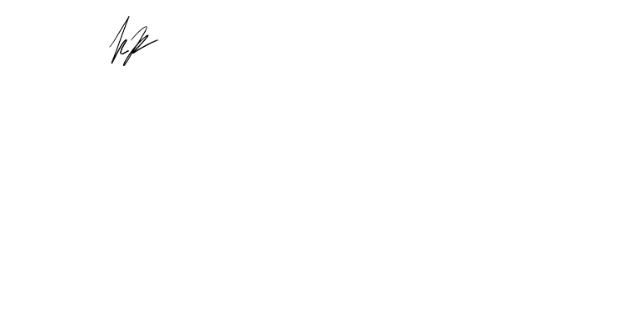
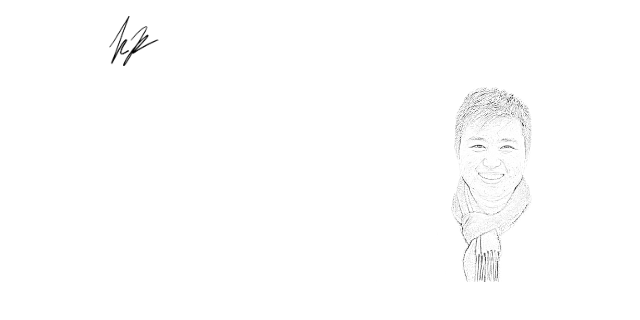
Before and after one commit to kpsuperplane/kevinpei.com, a Next.js app: page /index/Content in a window 1280 px wide. Shown: the top 320 px of the page, without its empty margins (147-787 px from the left). Built offline with nearby package versions, Linux system fonts and the light colour scheme; a web font is replaced by a local one.

Commit message:
Linekevin

```diff
--- a/pages/index/Content.tsx
+++ b/pages/index/Content.tsx
@@ -1,10 +1,29 @@
 import React from "react";
 import styled from "styled-components";
+import Image from "next/image";
+
+import lineKevin from "../../assets/linekevin.png";
 
 const Wrapper = styled.div`
   height: 1200px;
 `;
 
+const LineKevin = styled.div`
+  text-align: center;
+  padding-top: 2rem;
+`;
+
 export default function Content() {
-  return <Wrapper></Wrapper>;
+  return (
+    <Wrapper>
+      <LineKevin>
+        <Image
+          src={lineKevin}
+          height={250}
+          width={250}
+          alt="Photo of Kevin Pei"
+        />
+      </LineKevin>
+    </Wrapper>
+  );
 }
```
Also changed, not shown: pages/index/Cover.tsx (+8 -19 lines), assets/linekevin.png (added).
